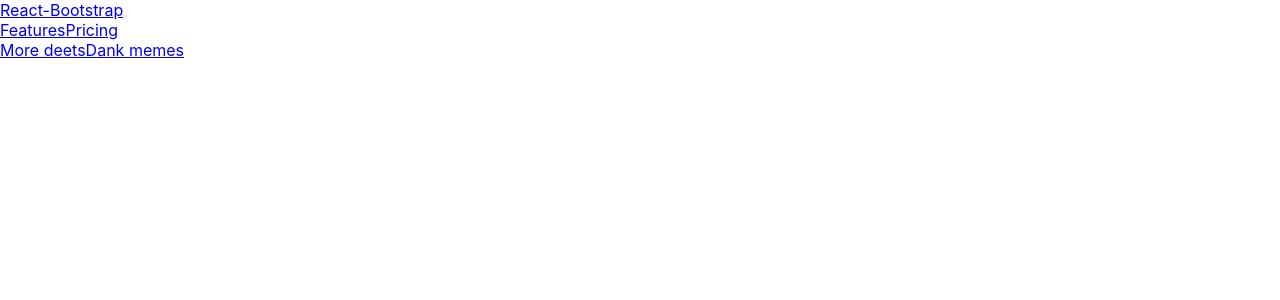
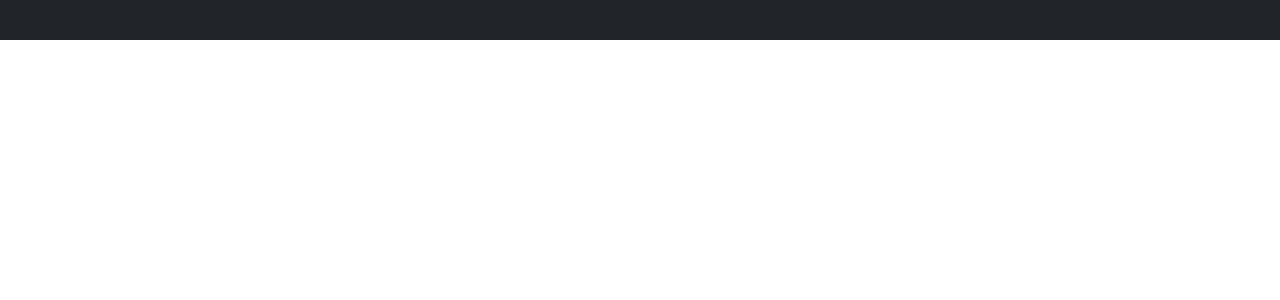
Before and after one commit to Sajalhowlader/portfolio, a React (Create React App) app: page / in a window 1280 px wide. Shown: the top 300 px of the page. Built offline with nearby package versions, Linux system fonts and the light colour scheme.

Commit message:
add home

```diff
--- a/src/App.js
+++ b/src/App.js
@@ -1,6 +1,6 @@
+import 'bootstrap/dist/css/bootstrap.min.css';
 import './App.css';
 import Header from './Pages/Home/Header';
-
 function App() {
   return (
     <div>
--- a/src/Pages/Home/Header.js
+++ b/src/Pages/Home/Header.js
@@ -1,27 +1,11 @@
 import React from 'react';
-import { Container, Nav, Navbar } from "react-bootstrap";
+import { Nav, Navbar } from "react-bootstrap";
 
 const Header = () => {
   return (
-    <div>
-      <Navbar collapseOnSelect expand="lg" bg="dark" variant="dark">
-  <Container>
-  <Navbar.Brand href="#home">React-Bootstrap</Navbar.Brand>
-  <Navbar.Toggle aria-controls="responsive-navbar-nav" />
-  <Navbar.Collapse id="responsive-navbar-nav">
-    <Nav className="me-auto">
-      <Nav.Link href="#features">Features</Nav.Link>
-      <Nav.Link href="#pricing">Pricing</Nav.Link>
-
-    </Nav>
-    <Nav>
-      <Nav.Link href="#deets">More deets</Nav.Link>
-      <Nav.Link eventKey={2} href="#memes">
-        Dank memes
-      </Nav.Link>
-    </Nav>
-  </Navbar.Collapse>
-  </Container>
+    <div >
+  <Navbar collapseOnSelect expand="lg" bg="dark" variant="dark" cla>
+ div.container
 </Navbar>
     </div>
   );
```
